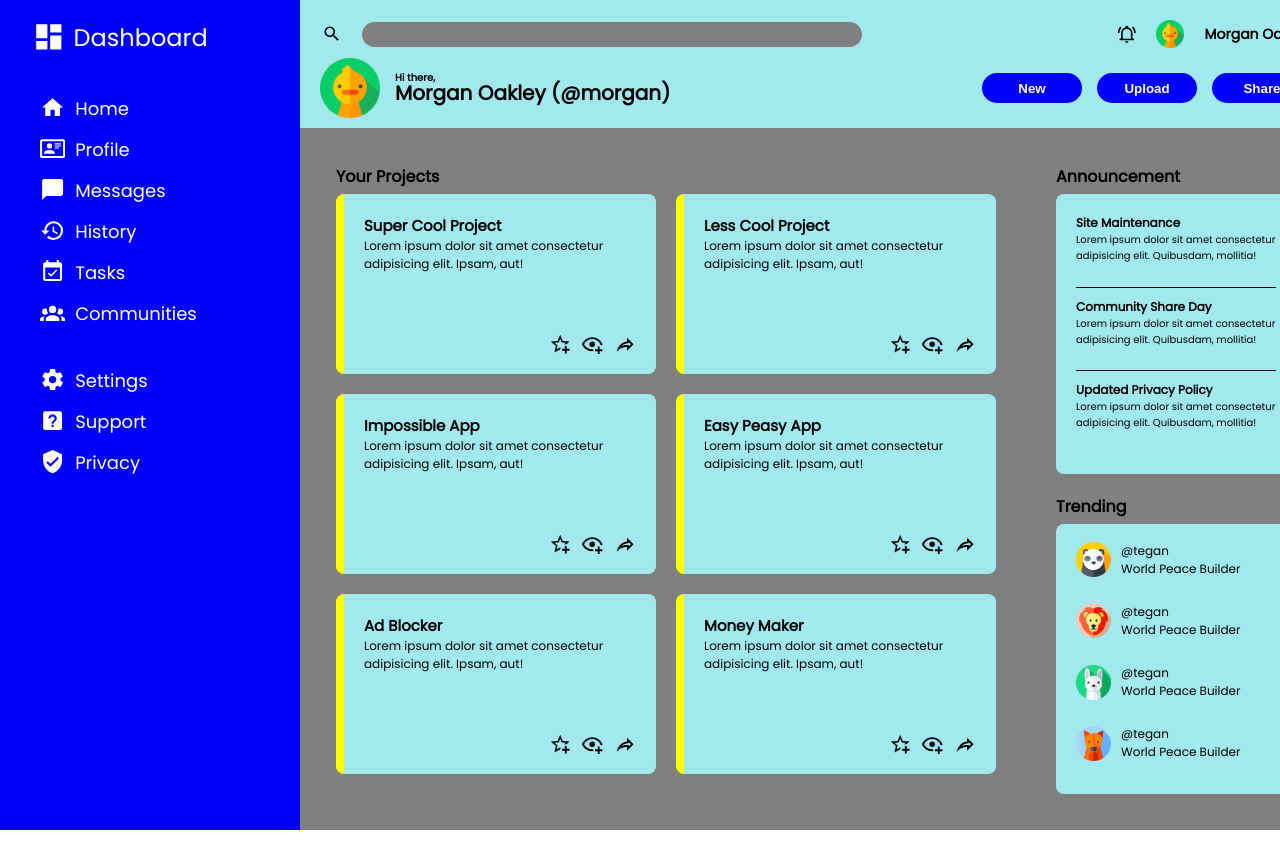
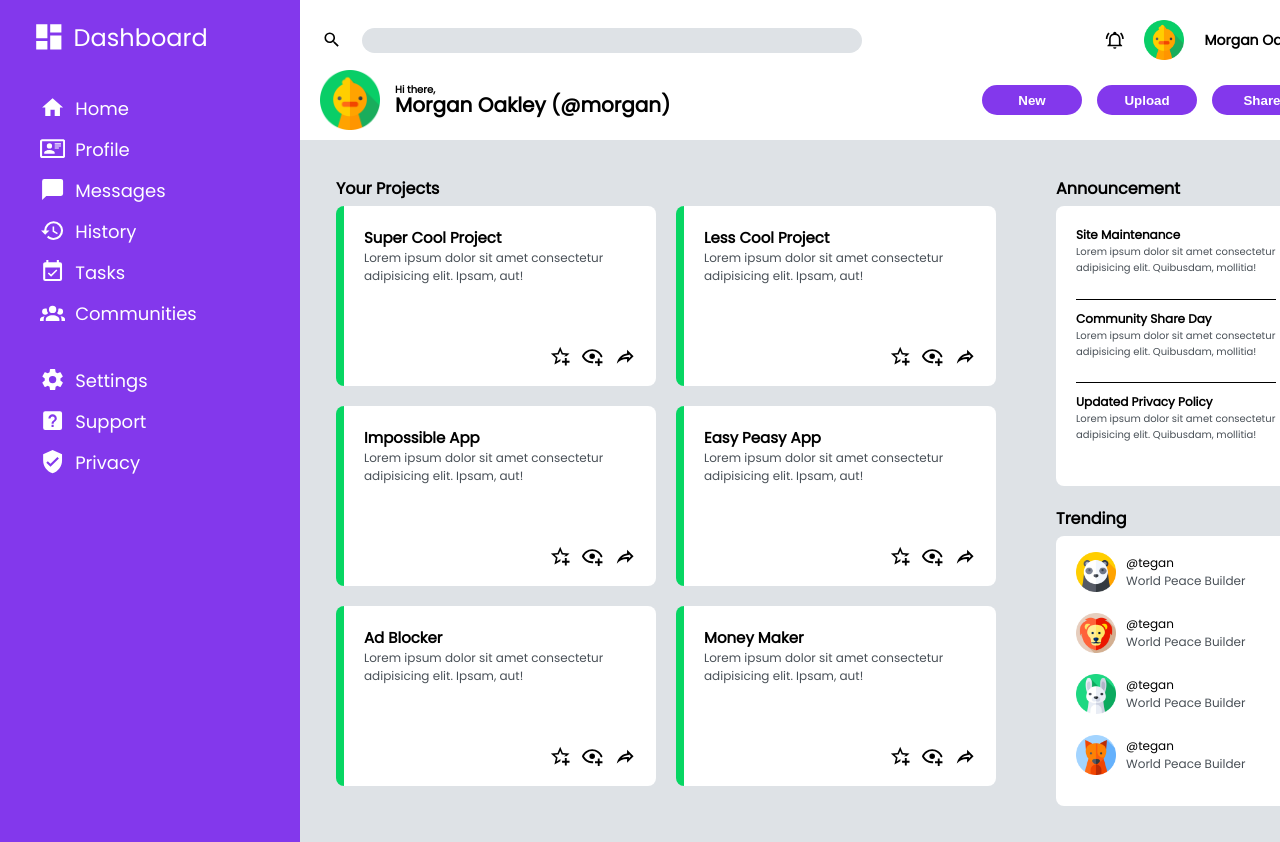
Before and after one commit to abhijeet3001/odin-admin-dashboard, a plain HTML site: page index.html in a window 1280 px wide. Shown: the top 842 px of the page. Drawn offline with Linux system fonts and the light colour scheme.

Commit message:
Change color

```diff
--- a/style.css
+++ b/style.css
@@ -7,11 +7,11 @@
   padding: 0;
   box-sizing: border-box;
   /* Colors */
-  --color-bg-1:rgb(162, 233, 238);
-  --color-bg-2:gray;
-  --content-border-color: yellow;
-  --color-1:blue;
-  --color-2:white;
+  --color-bg-1: #ffffff;
+  --color-bg-2: #dee2e6;
+  --content-border-color: #07d663;
+  --color-1: #8338ec;
+  --color-2: white;
 }
 body {
   font-family: "Poppins", system-ui, -apple-system, BlinkMacSystemFont,
@@ -40,6 +40,9 @@ body {
   gap: 20px;
   padding: 0 2.2rem 1rem;
   font-weight: bold;
+}
+.header-bar-1 > img {
+  font-size: 2rem;
 }
 .header-bar-1 > input {
   margin-right: auto;
@@ -88,7 +91,7 @@ body {
   background-color: var(--color-1);
   color: var(--color-2);
 }
-.sidebar .icon{
+.sidebar .icon {
   fill: var(--color-2);
 }
 .sidebar-title {
@@ -113,7 +116,6 @@ body {
   padding: 1.6rem;
   gap: 2rem;
   background-color: var(--color-bg-2);
-
 }
 .main-content h3 {
   font-size: 1.6rem;
@@ -126,6 +128,9 @@ body {
   display: grid;
   grid-template-columns: repeat(2, 1fr);
   gap: 20px;
+}
+.card p:nth-child(n + 2) {
+  color: #495057;
 }
 .projects > .card {
   height: 180px;
@@ -141,7 +146,7 @@ body {
   font-weight: bold;
   font-size: 1.5rem;
 }
-.card-icons{
+.card-icons {
   margin-top: 6rem;
   display: flex;
   font-size: 1.6rem;
@@ -180,7 +185,7 @@ body {
   font-size: 1.2rem;
 }
 .trending img {
-  height: 3.5rem;
+  height: 4rem;
 }
 img {
   height: 2em;
```
